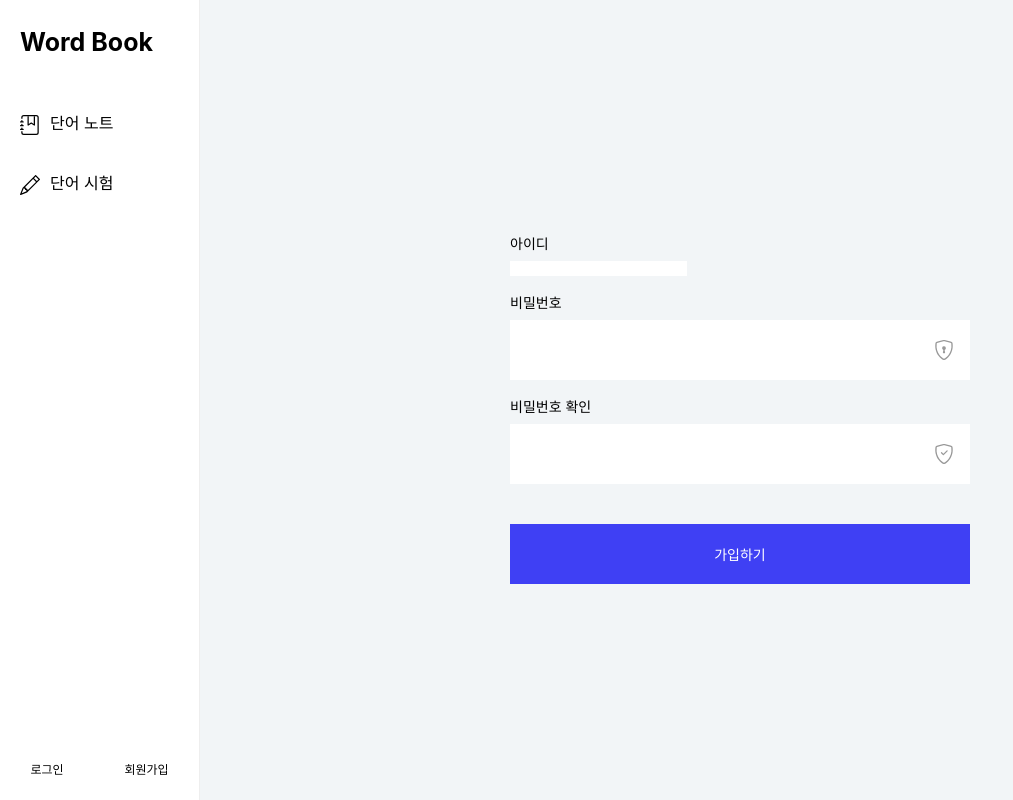
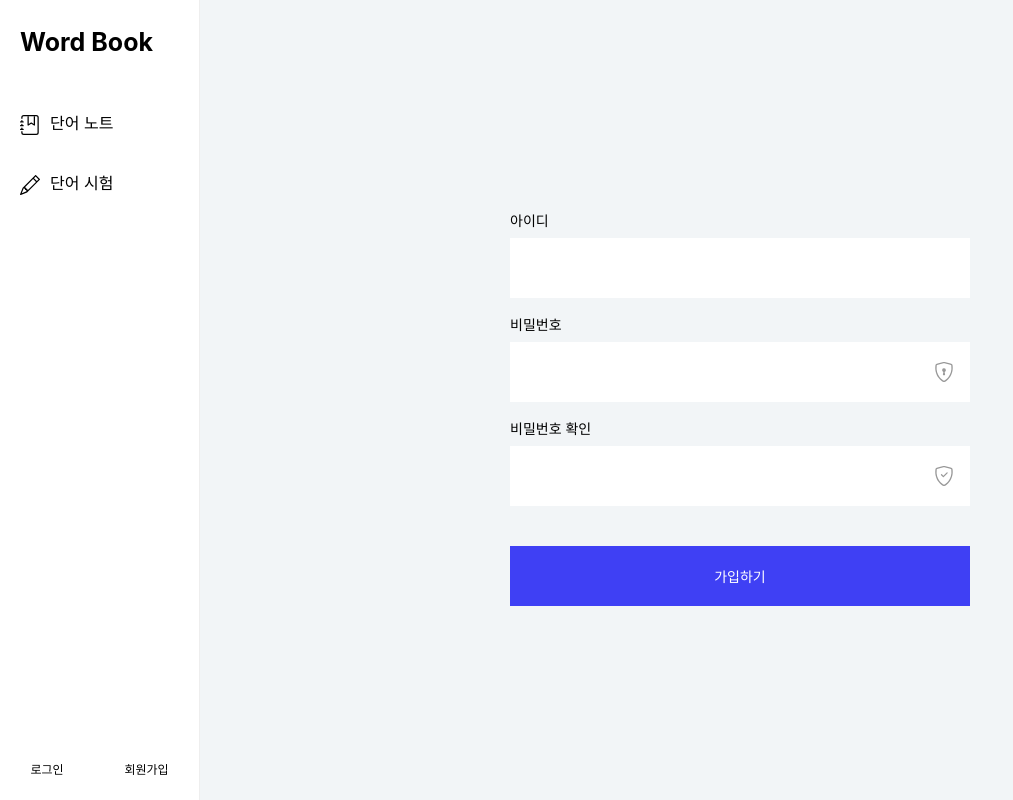
Before and after one commit to Shape2ee/Word-book, a React (Vite) app: page /join in a window 1280 px wide. Shown: the whole page, without its empty margins (0-1013 px from the left). Built offline with nearby package versions, Linux system fonts and the light colour scheme; a web font is replaced by a local one.

Commit message:
Refactor: Refactoring Join page

```diff
--- a/src/components/Input/index.tsx
+++ b/src/components/Input/index.tsx
@@ -1,4 +1,4 @@
-import React, { ReactNode } from 'react';
+import React, { ReactNode, useRef } from 'react';
 import $ from './input.module.scss'
 import classNames from 'classnames/bind';
 
--- a/src/components/Input/input.module.scss
+++ b/src/components/Input/input.module.scss
@@ -1 +1,25 @@
 @charset 'utf-8';
+.input_box {
+  position: relative;
+  display: flex;
+  align-items: center;
+  padding: 1rem 10rem 1rem 1.5rem;
+  width: 100%;
+  height: 6rem;
+  background-color: var(--color-white);
+  border: 1px solid transparent;
+  cursor: text;
+
+  input {
+    width: 100%;
+    font-size: 1.4rem;
+    cursor: text;
+  }
+
+  &.input_id {
+    padding: 1rem 1.5rem;
+  }
+  &.focus {
+    border-color: var(--color-main);
+  }
+}
--- a/src/pages/Join/index.tsx
+++ b/src/pages/Join/index.tsx
@@ -163,10 +163,11 @@ const Join = () => {
 
   }
 
-  const inputFocusCheck = (input:string, input1: string, input2: string) => {
-    if (input === input1) {
+  const inputFocusCheck = (input:string) => {
+    console.log(input)
+    if (input === 'joinIdFocus') {
       joinIdRef.current?.focus()
-    } else if (input === input2) {
+    } else if (input === 'joinPw1Focus') {
       joinPw1Ref.current?.focus()
     } else {
       joinPw2Ref.current?.focus()
@@ -180,7 +181,7 @@ const Join = () => {
         [input]: true
       }
     })
-    inputFocusCheck(input, 'joinIdFocus', 'joinPw1Focus')
+    inputFocusCheck(input)
   }
 
   const handleInputBlur = (input: string) => {
@@ -208,21 +209,13 @@ const Join = () => {
             <h3 className={$.join_title}>
               <label htmlFor='joinId'>아이디</label>
             </h3>
-            <Input
-              value={joinId}
-              ref={joinIdRef}
-              focus={joinIdFocus}
-              onChange={handleJoinInputChange}
+            <span className={cx('input_box', 'input_id', joinIdFocus ? 'focus' : '')}
               onClick={() => handleInputFocus('joinIdFocus')}
-              onBlur={() => handleInputBlur('joinIdFocus')}
-              />
-            {/* <span className={cx('input_box', 'input_id', joinIdFocus ? 'focus' : '')}
-              onClick={}
-              onBlur={}>
+              onBlur={() => handleInputBlur('joinIdFocus')}>
               <input type='text' name='joinId' id='joinId'
                 ref={joinIdRef}
                 value={joinId} onChange={handleJoinInputChange}/>
-            </span> */}
+            </span>
             {isIdNoneValue && <span className={$.error_title}>필수 정보입니다.</span>}
             {isIdDuplication && <span className={$.error_title}>이미 사용중인 아이디입니다.</span>}
             {isIdError && <span className={$.error_title}>5~20자의 영문 소문자, 숫자와 특수기호(_),(-)만 사용 가능합니다.</span>}
```
Also changed, not shown: src/pages/Join/join.module.scss (line endings or trailing spaces).
